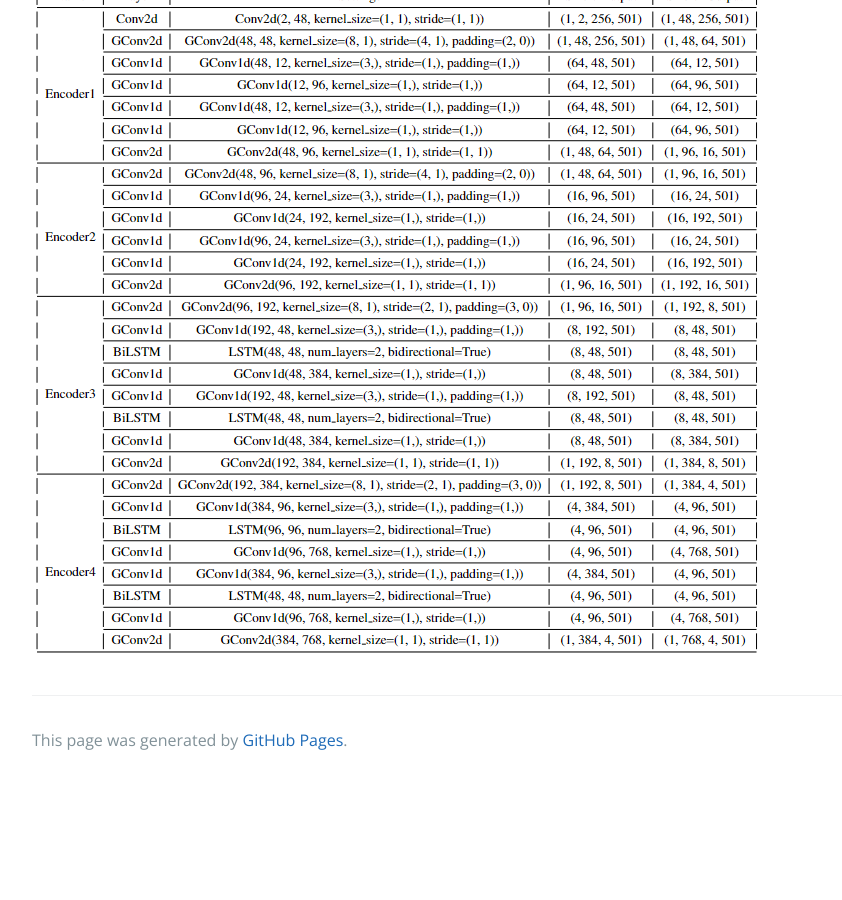
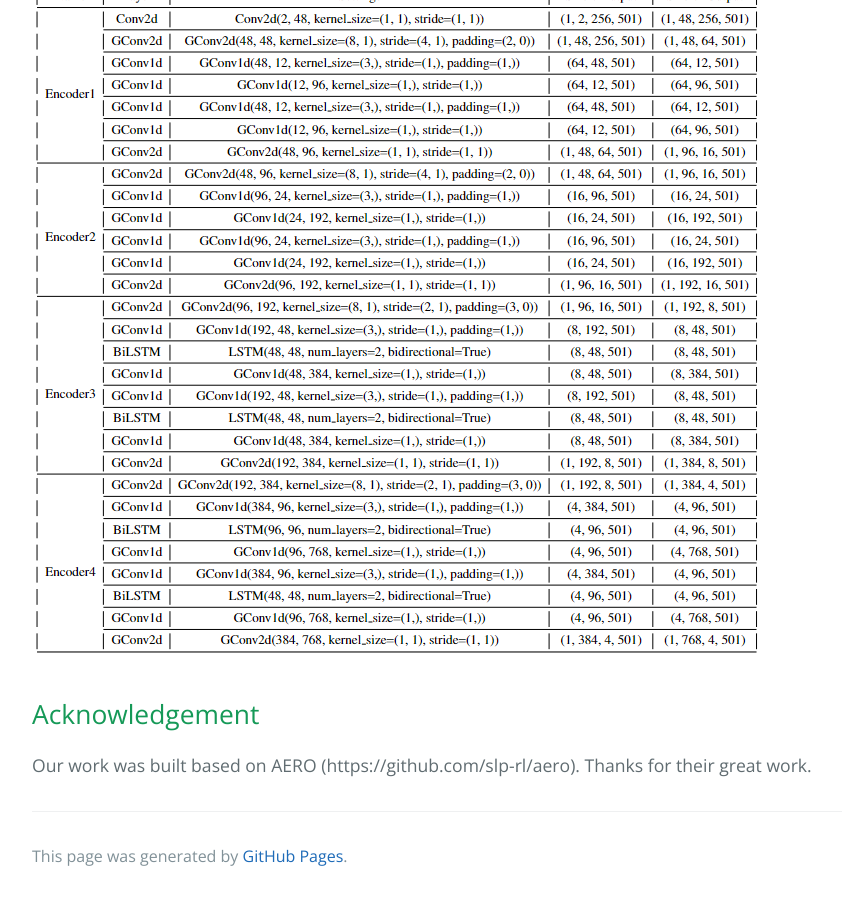
Before and after one commit to sdnetdemo/sdnetdemo.github.io, a Jekyll site: the page built from index.md, in a window 1280 px wide and 900 px high, scrolled down 4213 px. Shown: the whole window, without its empty margins (192-1034 px from the left). Built offline with Jekyll 4.4.1, drawn with Linux system fonts in a browser that asks for light colours; our own code applies the rules of GitHub Pages for plain Markdown files; before the commit the page ends 4997 px from its top, so only the background shows below that.

Commit message:
Update index.md

```diff
--- a/index.md
+++ b/index.md
@@ -73,3 +73,7 @@ Spectrogram:
 Layers are listed in order of precedence, from top to bottom.
 
 <img src="img\Network Settings.PNG" alt="Network Settings" style="zoom:100%;" />
+
+## Acknowledgement
+
+Our work was built based on AERO (https://github.com/slp-rl/aero). Thanks for their great work.
```
